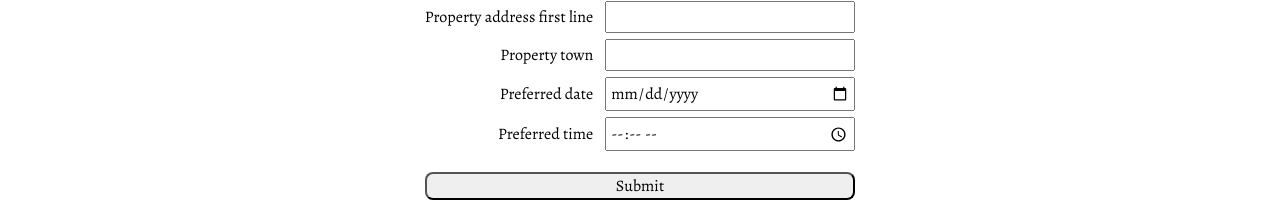
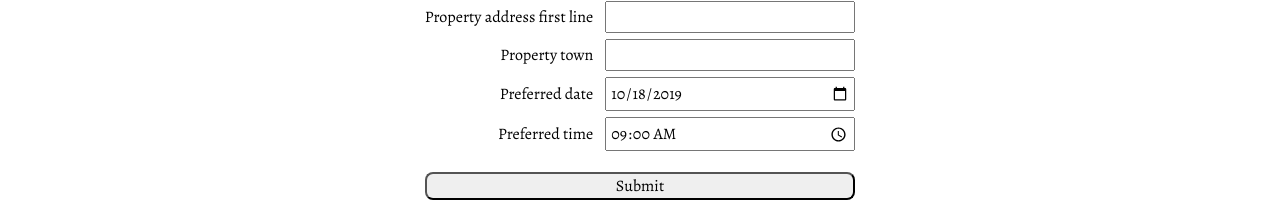
Before and after one commit to DuncanRitchie2/window-bookings, a React (Create React App) app in the folder client/: page /book in a window 1280 px wide. Shown: the part 304-506 px from the top of the page. Built offline with nearby package versions, Linux system fonts and the light colour scheme.

Commit message:
Set default date & time in Book

```diff
--- a/client/src/components/Book/Book.jsx
+++ b/client/src/components/Book/Book.jsx
@@ -9,8 +9,8 @@ class Book extends Component {
                 lastName: "",
                 propertyAddress: "",
                 propertyTown: "",
-                surveyDate: "",
-                surveyTime: ""
+                surveyDate: "", // Date is set to tomorrow in componentDidMount().
+                surveyTime: "" || "09:00" // Default time is 9am.
             }
         }
         this.updateInputValue = this.updateInputValue.bind(this);
@@ -18,12 +18,20 @@ class Book extends Component {
     }
 
     componentDidMount() {
+        const tomorrow = new Date(new Date().valueOf()+1000*60*60*24);
+        console.log(tomorrow)
+        const tomorrowString = tomorrow.getFullYear()+"-"+(tomorrow.getMonth()+1)+"-"+tomorrow.getDate()
+        console.log(tomorrowString);
+
+        let inputValues = this.state.inputValues;
+        inputValues.surveyDate = tomorrowString;
+        this.setState({inputValues})
     }
 
     updateInputValue(e) {
         let inputValues = this.state.inputValues;
         inputValues[e.target.id] = e.target.value;
-        this.setState(inputValues)
+        this.setState({inputValues})
     }
 
     submit(e) {
@@ -69,7 +77,7 @@ class Book extends Component {
                     <label htmlFor="surveyDate">Preferred date</label>
                     <input id="surveyDate" type="date" value={this.state.inputValues.surveyDate} onChange={this.updateInputValue} /><br />
                     <label htmlFor="surveyTime">Preferred time</label>
-                    <input id="surveyTime" type="time" value={this.state.inputValues.surveyTime} onChange={this.updateInputValue} /><br />
+                    <input id="surveyTime" type="time" value={this.state.inputValues.surveyTime} onChange={this.updateInputValue} default="12:00" /><br />
                     <button id="book-submit-button" onClick={this.submit}>Submit</button>
                 </form>
             </div>
```
